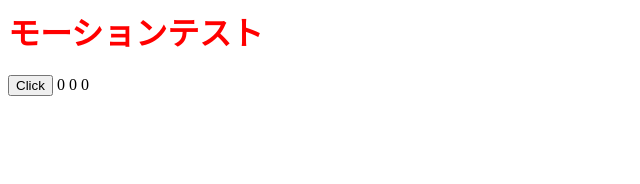
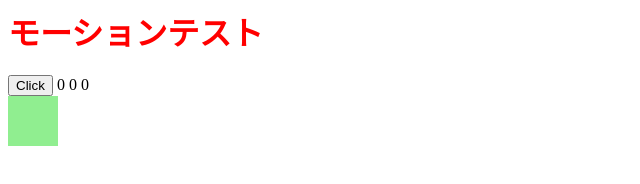
Before and after one commit to gomasiwo/amog, a plain HTML site: page index.html in a window 1280 px wide. Shown: the whole page, without its empty margins (0-640 px from the left). Drawn offline with Linux system fonts and the light colour scheme.

Commit message:
Update style.css

```diff
--- a/style.css
+++ b/style.css
@@ -1,3 +1,9 @@
 h1{
   color: #ff0000;
 }
+
+.inn{
+  background-color: lightgreen;
+  width: 50px;
+  height: 50px;
+}
```
